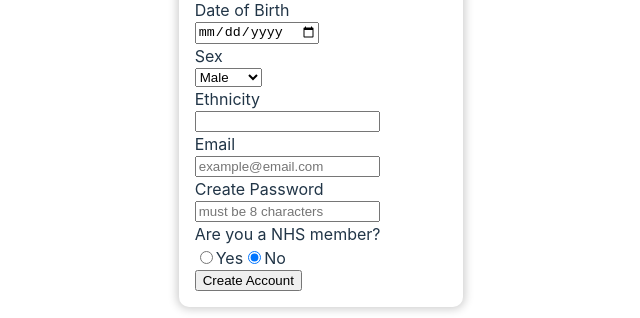
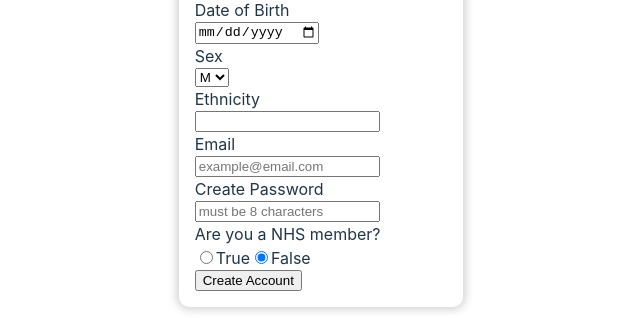
Before and after one commit to Laplata247/reddy42-client, a React (Vite) app in the folder client_painmap/: page /signup in a window 1280 px wide. Shown: the part 335-653 px from the top of the page, without its empty margins (319-959 px from the left). Built offline with nearby package versions, Linux system fonts and the light colour scheme.

Commit message:
fix sign in form

```diff
--- a/client_painmap/src/components/SignupForm/index.jsx
+++ b/client_painmap/src/components/SignupForm/index.jsx
@@ -17,25 +17,28 @@ const SignupForm = () => {
     const [ nhsMember, setNhsMember ] = useState('');
     const [ isSignupSuccessful, setSignupSuccessful ] = useState(null);
 
-    const sexOptions = ['Male', 'Female', 'Other'];
+    //changed inputs - doesnt like string larger than 1
+    const sexOptions = ['M', 'F'];
 
     const handleSubmit = async(e) => {
         e.preventDefault();
 
         try {
-
+            //order is very important here - had to rearrrange to make work on back end
             const userData = {
                 firstName: e.target.firstName.value,
                 lastName: e.target.lastName.value,
                 email: e.target.email.value,
                 password: e.target.password.value,
+                nhsMember: e.target.nhsMember.value,
                 dateOfBirth: e.target.dateOfBirth.value,
                 sex: e.target.sex.value,
-                ethnicity: e.target.ethnicity.value,
-                nhsMember: e.target.nhsMember.value
+                ethnicity: e.target.ethnicity.value
             }
 
             // const response = await axios.post('<backendURL>', userData);
+            // const response = await axios.post('http://localhost:4000/patients', userData, { withCredentials: true });
+
             const response = await axios.post('http://localhost:4000/patients', userData);
 
             if (response.status === 200) {
@@ -125,22 +128,22 @@ const SignupForm = () => {
                     <input
                         type='radio'
                         name='nhsMember'
-                        value='yes'
+                        value='True'
                         defaultChecked={false}
                         onChange={(e) => e.target.checked && setNhsMember(true)}
                         role='nhsMember'
                     />
-                    <label htmlFor='nhsMemberYes'>Yes</label>
+                    <label htmlFor='nhsMemberYes'>True</label>
 
                     <input
                         type='radio'
                         name='nhsMember'
-                        value='no'
+                        value='False' //this line needs to be Boolean(false) - cant get it to work
                         defaultChecked={true}
                         onChange={(e) => e.target.checked && setNhsMember(false)}
                         role='nhsMember'
                     />
-                    <label htmlFor='nhsMemberNo'>No</label>
+                    <label htmlFor='nhsMemberNo'>False</label>
                 </div>
 
                 <input type='submit' value='Create Account'/>
```
